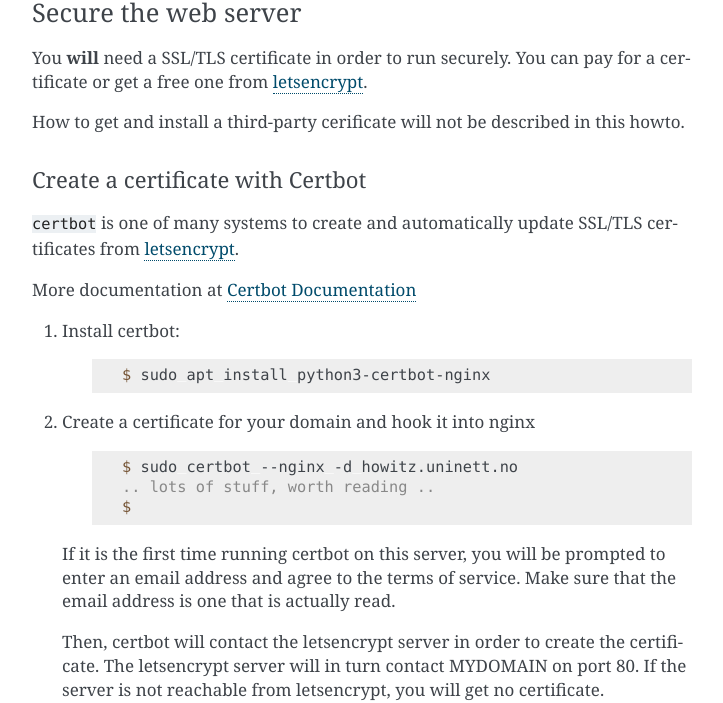
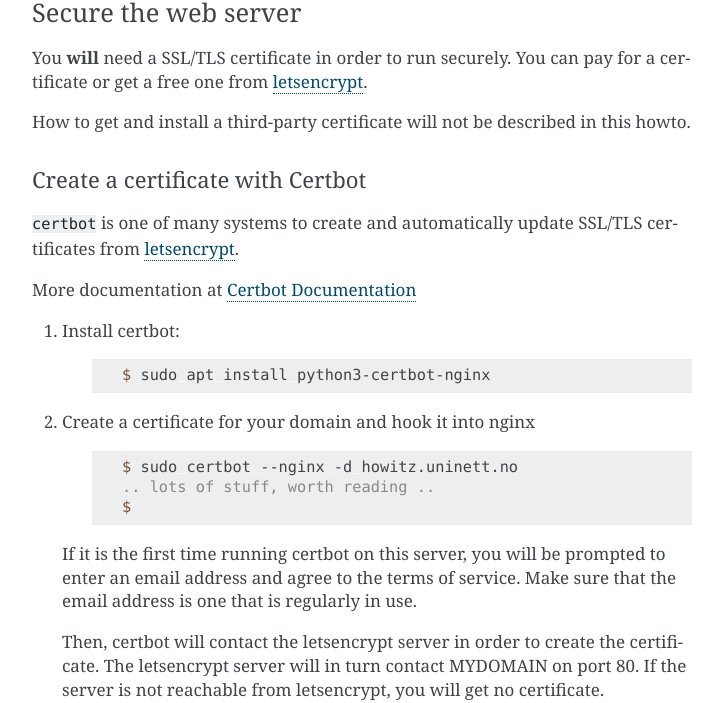
Before and after one commit to Uninett/Howitz, a Sphinx documentation site: the page built from docs/source/install-on-debian.rst, in a window 1280 px wide and 1400 px high, scrolled down 4261 px. Shown: the part 150-853 px from the top of the window, without its empty margins (388-1111 px from the left). Built offline with Sphinx 7.4.7, drawn with Linux system fonts in a browser that asks for light colours; some of the changed text lies outside the part shown.

Commit message:
fixup! Document how to install everything manually on Debian
Co-authored-by: Johanna England <johanna.england@sikt.no>

```diff
--- a/docs/source/install-on-debian.rst
+++ b/docs/source/install-on-debian.rst
@@ -240,7 +240,7 @@
 for a certificate or get a free one from `letsencrypt
 <https://letsencrypt.org/>`_.
 
-How to get and install a third-party cerificate will not be described in this
+How to get and install a third-party certificate will not be described in this
 howto.
 
 Create a certificate with Certbot
@@ -267,7 +267,7 @@
 
    If it is the first time running certbot on this server, you will be prompted
    to enter an email address and agree to the terms of service. Make sure that
-   the email address is one that is actually read.
+   the email address is one that is regularly in use.
 
    Then, certbot will contact the letsencrypt server in order to create the
    certificate. The letsencrypt server will in turn contact MYDOMAIN on port
@@ -300,7 +300,9 @@
     ends with ``}``. All you'll change is inside this block.
 
 #. Inside the block you found above, find the block starting with
-   ``location / {`` and ending with another ``}``. Replace the entire block with::
+   ``location / {`` and ending with another ``}``. Replace the entire block with:
+
+    ::
 
         location / {
             include proxy_params;
```
Also changed, not shown: other parts of docs/source/install-on-debian.rst (+1 -1 lines).
